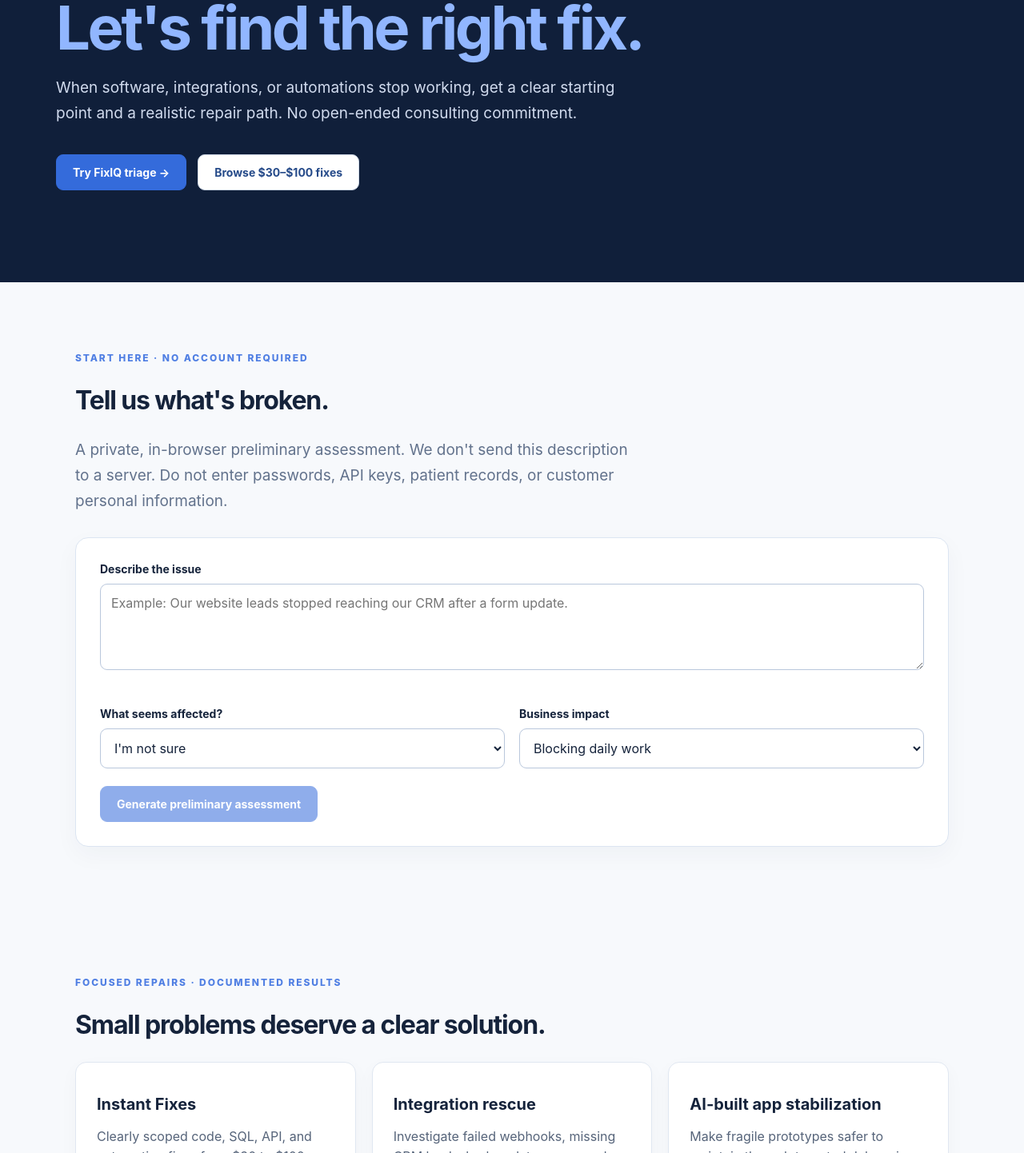
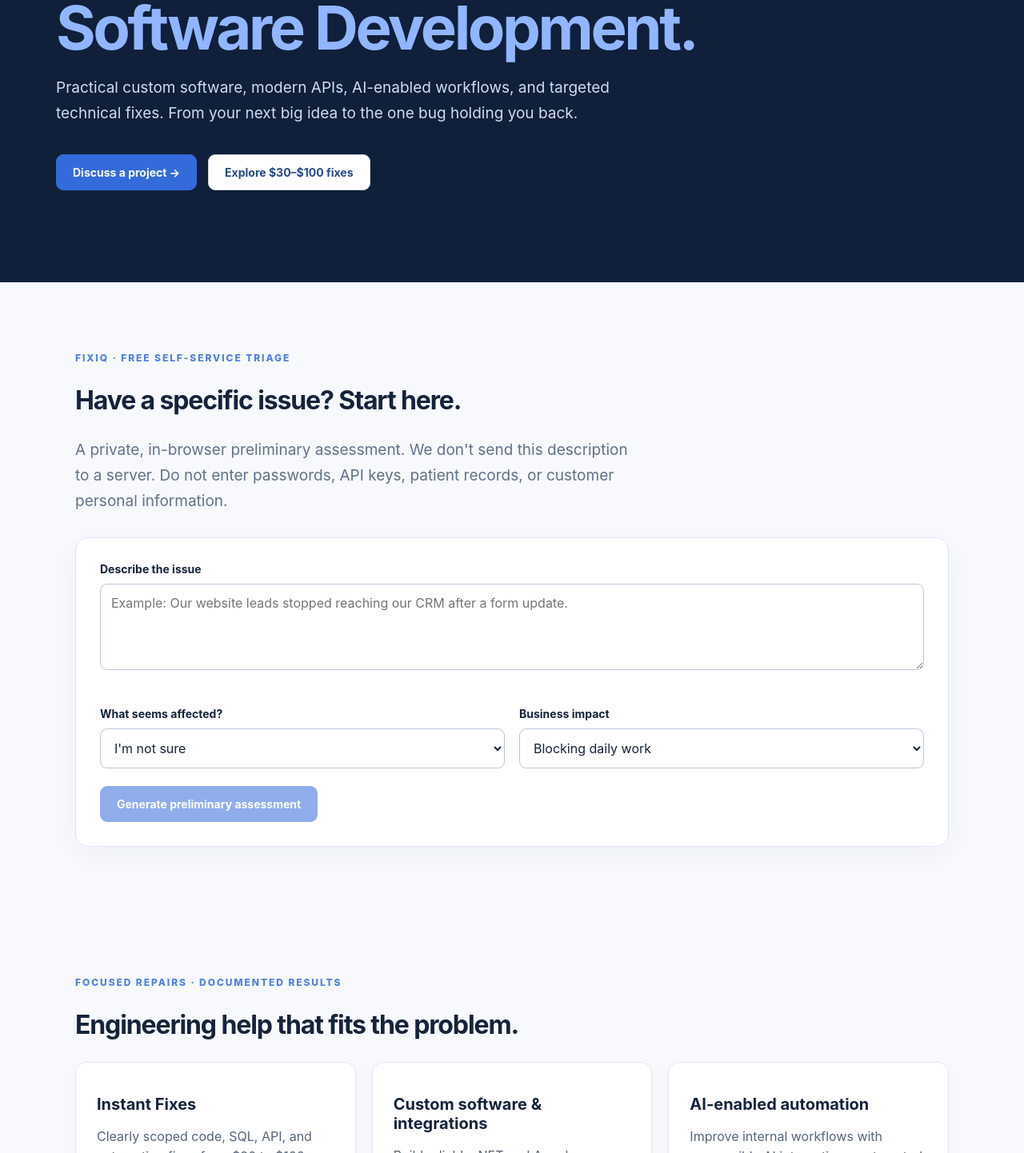
Before and after one commit to poker-kid-100717/northstar-software-studio, an Angular app in the folder web/: page / in a window 1280 px wide. Shown: the part 328-1770 px from the top of the page at 80% size. Built offline with nearby package versions, Linux system fonts and the light colour scheme.

Commit message:
feat: position Northstar as future-driven software studio

```diff
--- a/web/src/app/home.component.ts
+++ b/web/src/app/home.component.ts
@@ -11,14 +11,14 @@
   imports: [RouterLink, FormsModule],
   template: `
     <section class="hero">
-      <p class="eyebrow">NORTHSTAR FIXIQ · SOFTWARE RESCUE</p>
-      <h1>Something broke.<br><em>Let's find the right fix.</em></h1>
-      <p class="lead">When software, integrations, or automations stop working, get a clear starting point and a realistic repair path. No open-ended consulting commitment.</p>
-      <div class="actions"><a class="button primary" href="#fixiq">Try FixIQ triage →</a><a class="button secondary" routerLink="/instant-fixes">Browse $30–$100 fixes</a></div>
+      <p class="eyebrow">NORTHSTAR SOFTWARE STUDIO · BUILT FOR WHAT'S NEXT</p>
+      <h1>Future-Driven<br><em>Software Development.</em></h1>
+      <p class="lead">Practical custom software, modern APIs, AI-enabled workflows, and targeted technical fixes. From your next big idea to the one bug holding you back.</p>
+      <div class="actions"><a class="button primary" routerLink="/consultation">Discuss a project →</a><a class="button secondary" routerLink="/instant-fixes">Explore $30–$100 fixes</a></div>
     </section>
     <section id="fixiq" class="section">
-      <p class="eyebrow">START HERE · NO ACCOUNT REQUIRED</p>
-      <h2>Tell us what's broken.</h2>
+      <p class="eyebrow">FIXIQ · FREE SELF-SERVICE TRIAGE</p>
+      <h2>Have a specific issue? Start here.</h2>
       <p class="lead">A private, in-browser preliminary assessment. We don't send this description to a server. Do not enter passwords, API keys, patient records, or customer personal information.</p>
       <form class="fixiq-panel" (ngSubmit)="assess()">
         <label for="problem">Describe the issue</label>
@@ -49,11 +49,11 @@
     </section>
     <section class="section" id="consulting">
       <p class="eyebrow">FOCUSED REPAIRS · DOCUMENTED RESULTS</p>
-      <h2>Small problems deserve a clear solution.</h2>
+      <h2>Engineering help that fits the problem.</h2>
       <div class="cards">
         <article class="card"><h3>Instant Fixes</h3><p>Clearly scoped code, SQL, API, and automation fixes from $30 to $100.</p><a routerLink="/instant-fixes">See fixed-price options →</a></article>
-        <article class="card"><h3>Integration rescue</h3><p>Investigate failed webhooks, missing CRM leads, broken data syncs, and invoice workflows.</p><span class="muted">Quoted after scope review · Not yet available for purchase</span></article>
-        <article class="card"><h3>AI-built app stabilization</h3><p>Make fragile prototypes safer to maintain through targeted debugging, tests, and deployment reviews.</p><span class="muted">Quoted after scope review · Not yet available for purchase</span></article>
+        <article class="card"><h3>Custom software & integrations</h3><p>Build reliable .NET and Angular applications, APIs, data integrations, and business workflows.</p><a routerLink="/consultation">Request a consultation →</a></article>
+        <article class="card"><h3>AI-enabled automation</h3><p>Improve internal workflows with responsible AI integrations, automated processes, and maintainable engineering.</p><a routerLink="/consultation">Tell us what you need →</a></article>
       </div>
       <p class="fineprint">FixIQ Watch monitoring is on the roadmap. We do not currently offer 24/7 monitoring, guaranteed response times, or automatic repairs.</p>
     </section>
```
